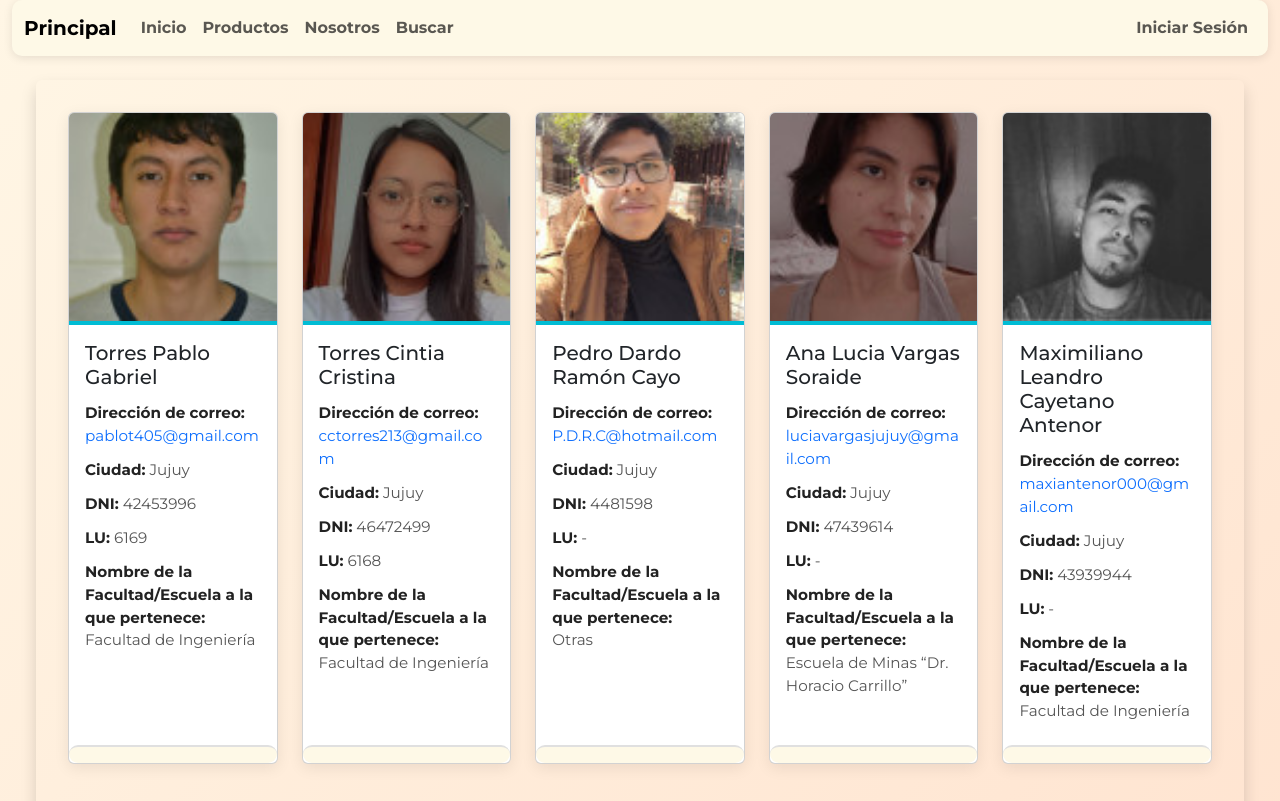
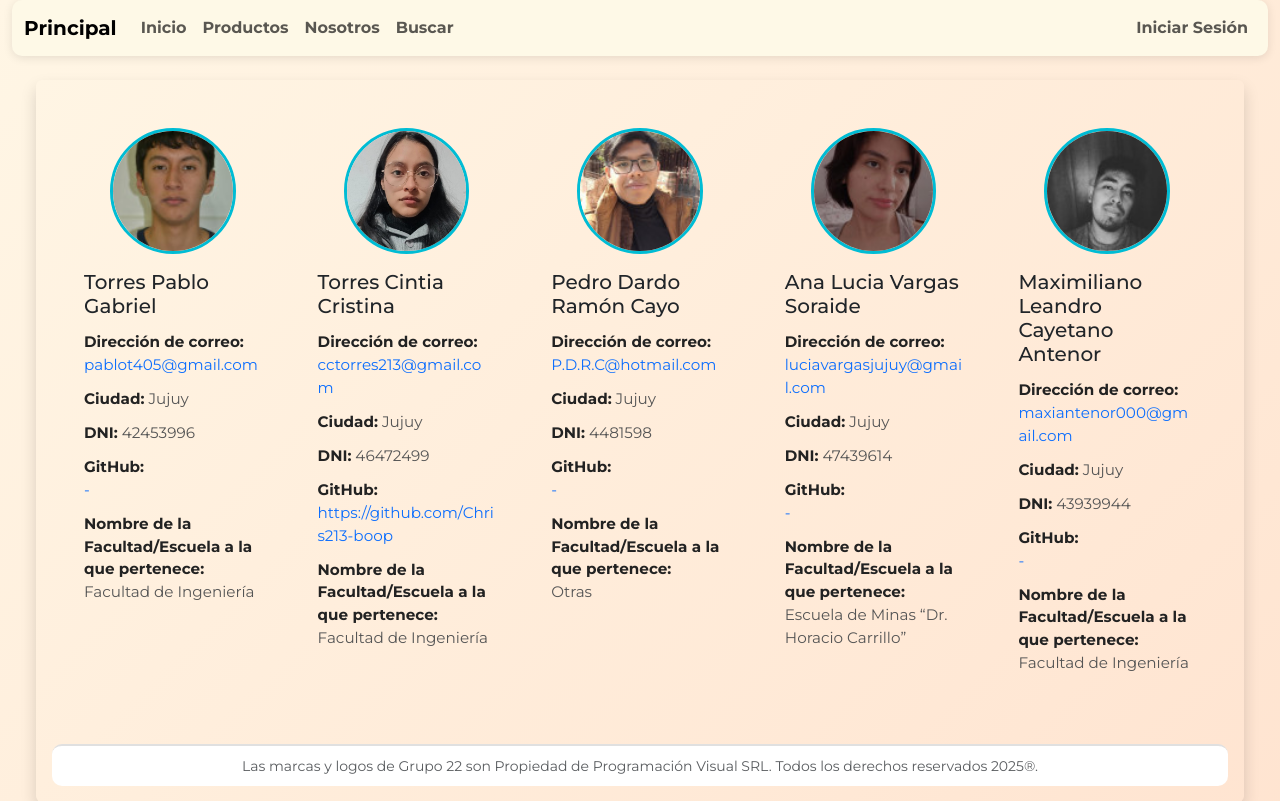
Before and after one commit to Chris213-boop/TrabajoFinalGrupo22Comision2, a React (Vite) app: page /nosotros in a window 1280 px wide. Shown: the top 801 px of the page. Built offline with nearby package versions, Linux system fonts and the light colour scheme; no server answers.

Commit message:
Incorporo pequeños detalles en varios archivos, Torres Cintia Cristina

```diff
--- a/src/assets/components/AgregarProducto.jsx
+++ b/src/assets/components/AgregarProducto.jsx
@@ -104,7 +104,7 @@ function FormularioProducto() {
                         required
                     />
                     <Form.Control.Feedback type="invalid">
-                        Debe ingresar al menos 3 letras. No se permiten números.
+                        Debe ingresar al menos 3 caracteres.
                     </Form.Control.Feedback>
                 </Form.Group>
                 <Form.Group controlId="formPrice">
@@ -149,7 +149,7 @@ function FormularioProducto() {
                         isValid={tocado.category && esValido.category}
                         isInvalid={tocado.category && !esValido.category}
                         required>
-                        <option>Categoría: </option>
+                        <option>Selecciona una categoría: </option>
                         <option value="men's clothing">men's clothing</option>
                         <option value="jewelery">jewelery</option>
                         <option value="electronics">electronics</option>
--- a/src/assets/components/ModificarProducto.jsx
+++ b/src/assets/components/ModificarProducto.jsx
@@ -53,17 +53,18 @@ function ModificarProducto({ producto, onGuardar, onCerrar }) {
             <Modal.Body>
                 <Form>
                     <Form.Group className="mb-3">
-                        <Form.Label>Título</Form.Label>
+                        <Form.Label>Nombre del Producto: </Form.Label>
                         <Form.Control
                             type="text"
                             name="title"
                             value={form.title}
                             onChange={handleChange}
                             onBlur={handleBlur}
+                            isValid={tocado.title && esValido.title}
                             isInvalid={tocado.title && !esValido.title}
                         />
                         <Form.Control.Feedback type="invalid">
-                            El título debe tener al menos 3 letras y solo letras.
+                            Debe ingresar al menos 3 caracteres.
                         </Form.Control.Feedback>
                     </Form.Group>
 
@@ -75,6 +76,7 @@ function ModificarProducto({ producto, onGuardar, onCerrar }) {
                             value={form.price}
                             onChange={handleChange}
                             onBlur={handleBlur}
+                            isValid={tocado.price && esValido.price}
                             isInvalid={tocado.price && !esValido.price}
                         />
                         <Form.Control.Feedback type="invalid">
@@ -84,16 +86,22 @@ function ModificarProducto({ producto, onGuardar, onCerrar }) {
 
                     <Form.Group className="mb-3">
                         <Form.Label>Categoría</Form.Label>
-                        <Form.Control
-                            type="text"
+                        <Form.Select
                             name="category"
                             value={form.category}
                             onChange={handleChange}
                             onBlur={handleBlur}
+                            isValid={tocado.category && esValido.category}
                             isInvalid={tocado.category && !esValido.category}
-                        />
+                        >
+                            <option value="">Selecciona una categoría</option>
+                            <option value="men's clothing">men's clothing</option>
+                            <option value="jewelery">jewelery</option>
+                            <option value="electronics">electronics</option>
+                            <option value="women's clothing">women's clothing</option>
+                        </Form.Select>
                         <Form.Control.Feedback type="invalid">
-                            La categoría no puede estar vacía.
+                            Debe seleccionar una categoría válida.
                         </Form.Control.Feedback>
                     </Form.Group>
 
@@ -106,6 +114,7 @@ function ModificarProducto({ producto, onGuardar, onCerrar }) {
                             onChange={handleChange}
                             onBlur={handleBlur}
                             rows={3}
+                            isValid={tocado.description && esValido.description}
                             isInvalid={tocado.description && !esValido.description}
                         />
                         <Form.Control.Feedback type="invalid">
--- a/src/assets/css/App.css
+++ b/src/assets/css/App.css
@@ -217,10 +217,12 @@ body {
   --clr-main: #00bcd4;
   --delay: 0s;
 
-  background: #ffffff;
-  border-radius: 16px;
+  background-color: transparent !important;
+  border: none !important;
+  /*border-radius: 16px;*/
   overflow: hidden;
-  box-shadow: 0 4px 15px rgba(0, 0, 0, 0.08);
+  box-shadow: none;
+  /* box-shadow: 0 4px 15px rgba(0, 0, 0, 0.08); */
   transform: translateY(20px);
   opacity: 0;
 
@@ -239,13 +241,12 @@ body {
 }
 
 .integrante-img {
-  width: 100%;
+  width: 60%;
   height: auto;
-  max-height: 225px;
   object-fit: cover;
-  display: block;
-  border-bottom: 4px solid var(--clr-main);
-  aspect-ratio: auto; /* asegura que mantenga su proporción original */
+  object-position: center;
+  border: 3px solid var(--clr-main);
+  margin: 1rem auto 0 auto;
 }
 
 .integrante-card:hover .integrante-img {
--- a/src/assets/data/integrantesData.json
+++ b/src/assets/data/integrantesData.json
@@ -4,7 +4,7 @@
     "email": "pablot405@gmail.com",
     "ciudad": "Jujuy",
     "dni": "42453996",
-    "lu": "6169",
+    "githubUrl":"",
     "facultad": "Facultad de Ingeniería",
     "imagenSrc": "PabloGabriel.jpg",
     "altText": "Torres, Pablo"
@@ -14,7 +14,7 @@
     "email": "cctorres213@gmail.com",
     "ciudad": "Jujuy",
     "dni": "46472499",
-    "lu": "6168",
+    "githubUrl":"https://github.com/Chris213-boop",
     "facultad": "Facultad de Ingeniería",
     "imagenSrc": "CintiaCristina.jpg",
     "altText": "Torres, Cintia"
@@ -24,7 +24,7 @@
     "email": "P.D.R.C@hotmail.com",
     "ciudad": "Jujuy",
     "dni": "4481598",
-    "lu": "",
+    "githubUrl":"",
     "facultad": "Otras",
     "imagenSrc": "PedroCayo.jpg",
     "altText": "Cayo, Pedro"
@@ -34,7 +34,7 @@
     "email": "luciavargasjujuy@gmail.com",
     "ciudad": "Jujuy",
     "dni": "47439614",
-    "lu": "",
+    "githubUrl":"",
     "facultad": "Escuela de Minas “Dr. Horacio Carrillo”",
     "imagenSrc": "AnaLucia.jpg",
     "altText": "Vargas Soraide, Ana"
@@ -44,7 +44,7 @@
     "email": "maxiantenor000@gmail.com",
     "ciudad": "Jujuy",
     "dni": "43939944",
-    "lu": "",
+    "githubUrl":"",
     "facultad": "Facultad de Ingeniería",
     "imagenSrc": "Maximiliano.jpg",
     "altText": "Antenor, Maximiliano"
--- a/src/assets/hooks/useValidacionProducto.js
+++ b/src/assets/hooks/useValidacionProducto.js
@@ -18,15 +18,23 @@ function useValidacionFormulario(campos, tipoFormulario) {
     return regex.test(email);
   };
 
+  const esUsernameValido = (username) => {
+    const textoLimpio = username?.trim() || "";
+    return (
+      (esEmailValido(textoLimpio) || soloLetras(textoLimpio)) &&
+      tieneLongitud(textoLimpio, 3)
+    );
+  };
+
   const validarUsuario = () => ({
-    username: esEmailValido(campos.username),
+    username: esUsernameValido(campos.username),
     password: tieneLongitud(campos.password, 3),
   });
 
   const esNumeroValido = (valor) => !isNaN(valor) && Number(valor) > 0;
 
   const validarProducto = () => ({
-    title: tieneLongitud(campos.title, 3) && soloLetras(campos.title),
+    title: tieneLongitud(campos.title, 3),
     price: esNumeroValido(campos.price, 1),
     description:
       tieneLongitud(campos.description, 10) &&
--- a/src/assets/pages/MiPerfil.jsx
+++ b/src/assets/pages/MiPerfil.jsx
@@ -1,6 +1,3 @@
-// src/pages/MiPerfil.jsx
-
-import React from "react";
 import { Container, Row, Col, Card, Image, Badge } from "react-bootstrap";
 import useAut from "../hooks/useAut";
 import { Navigate } from "react-router-dom";
@@ -18,7 +15,6 @@ const MiPerfil = () => {
     <Container className="mt-5">
       <Card className="p-4 shadow-sm">
         <Row className="align-items-center">
-          {/* Columna de la Imagen */}
           <Col md={4} className="text-center">
             <Image
               src={fotoPerfil}
--- a/src/assets/pages/Nosotros.jsx
+++ b/src/assets/pages/Nosotros.jsx
@@ -5,13 +5,13 @@ import Row from "react-bootstrap/Row";
 import Col from "react-bootstrap/Col";
 import integrantesData from "../data/integrantesData.json";
 
-function IntegranteCardDisplay({ integrante, delay = 0 }) {
-  const { nombre, email, ciudad, dni, lu, facultad, imagenSrc, altText } =
+function IntegranteCardDisplay({ integrante }) {
+  const { nombre, email, ciudad, dni, githubUrl, facultad, imagenSrc, altText } =
     integrante;
 
   return (
-    <Card className="integrante-card h-100" style={{ "--delay": delay }}>
-      <Image src={imagenSrc} alt={altText} className="integrante-img" />
+    <Card className="integrante-card h-100">
+      <Image src={imagenSrc} alt={altText} className="integrante-img" roundedCircle />
       <Card.Body>
         <Card.Title className="integrante-nombre">{nombre}</Card.Title>
         <ListGroup variant="flush">
@@ -32,7 +32,16 @@ function IntegranteCardDisplay({ integrante, delay = 0 }) {
             <strong>DNI:</strong> {dni}
           </ListGroup.Item>
           <ListGroup.Item>
-            <strong>LU:</strong> {lu || "-"}
+            <strong>GitHub:</strong>
+            <br />
+            <a
+              href={githubUrl}
+              target="_blank" //abre otra pestaña
+              rel="noopener noreferrer"
+              className="text-decoration-none text-primary"
+            >
+              {githubUrl || "-"}
+            </a>
           </ListGroup.Item>
           <ListGroup.Item>
             <strong>Nombre de la Facultad/Escuela a la que pertenece:</strong>
@@ -41,7 +50,6 @@ function IntegranteCardDisplay({ integrante, delay = 0 }) {
           </ListGroup.Item>
         </ListGroup>
       </Card.Body>
-      <Card.Footer />
     </Card>
   );
 }
--- a/src/assets/pages/ProductosFavoritos.jsx
+++ b/src/assets/pages/ProductosFavoritos.jsx
@@ -1,4 +1,3 @@
-
 import { Container, Card, Row, Col, Badge, Button, Image } from 'react-bootstrap';
 import { useState } from 'react';
 import ProductCard from './ProductCard';
```
Also changed, not shown: src/assets/pages/Layout.jsx (+1 -11 lines), public/CintiaCristina.jpg.
